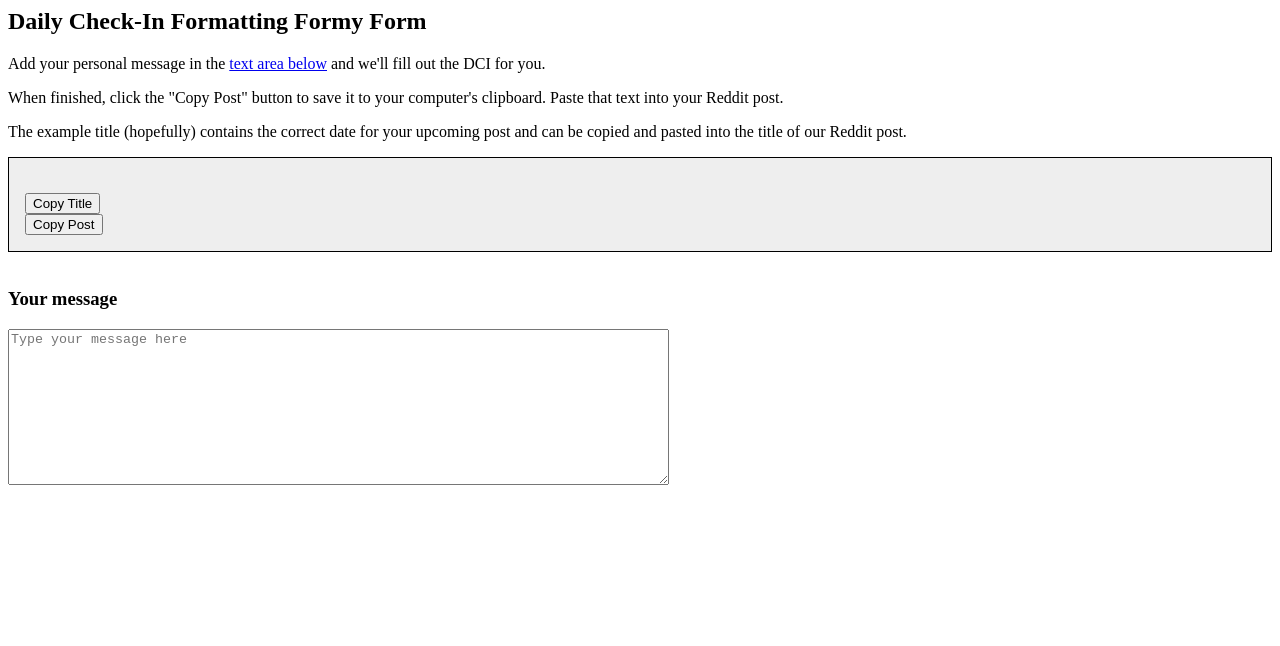
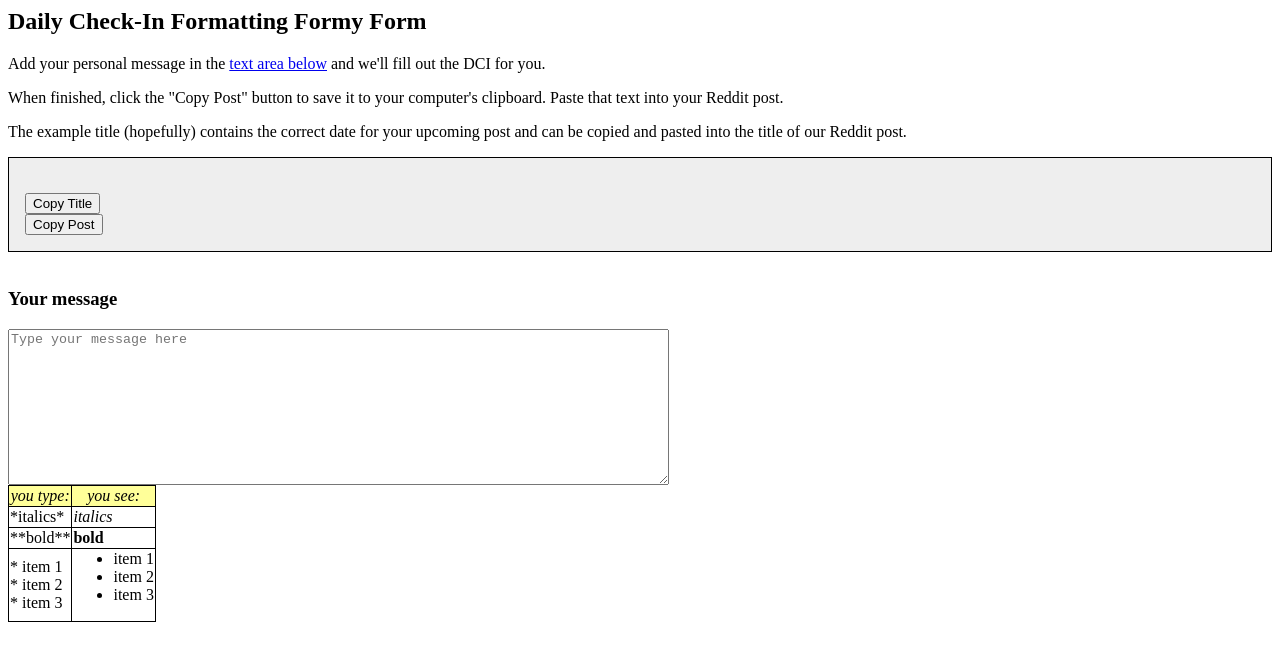
Before and after one commit to soberingthought/dci_form, a plain HTML site: page index.html in a window 1280 px wide. Drawn offline with nearby package versions, Linux system fonts and the light colour scheme; some packages are replaced by stand-ins of ours; a script that the page names is missing.

Commit message:
Include example formatting

```diff
--- a/index.html
+++ b/index.html
@@ -1,7 +1,14 @@
+<!DOCTYPE html PUBLIC "-//W3C//DTD HTML 4.01 Transitional//EN">
 <html>
   <head>
     <title>DCI Auto-form v0.0.0.0.1</title>
     <style>
+      table.md {
+        border-collapse: collapse;
+      }
+      table.md td,th {
+        border: solid thin black;
+      }
       .preview {
         border: thin solid black;
         padding: 1em;
@@ -31,6 +38,36 @@
     <br>
     <h3>Your message</h3>
     <textarea id="user_text" rows=10 cols=80 placeholder="Type your message here"></textarea>
+
+  <table class="md">
+    <tbody>
+      <tr style="background-color: #ffff99; text-align: center">
+        <td><em>you type:</em></td>
+        <td><em>you see:</em></td>
+      </tr>
+      <tr>
+        <td>*italics*</td>
+        <td><em>italics</em></td>
+      </tr>
+      <tr>
+        <td>**bold**</td>
+        <td><b>bold</b></td>
+      </tr>
+      <tr>
+        <td>* item 1<br>
+        * item 2<br>
+        * item 3</td>
+        <td>
+          <ul>
+            <li>item 1</li>
+            <li>item 2</li>
+            <li>item 3</li>
+          </ul>
+        </td>
+      </tr>
+    </tbody>
+  </table>
+
 
     <script src="https://cdnjs.cloudflare.com/ajax/libs/jquery/2.1.3/jquery.min.js"></script>
     <script src="https://cdnjs.cloudflare.com/ajax/libs/showdown/1.9.1/showdown.min.js"></script>
```
